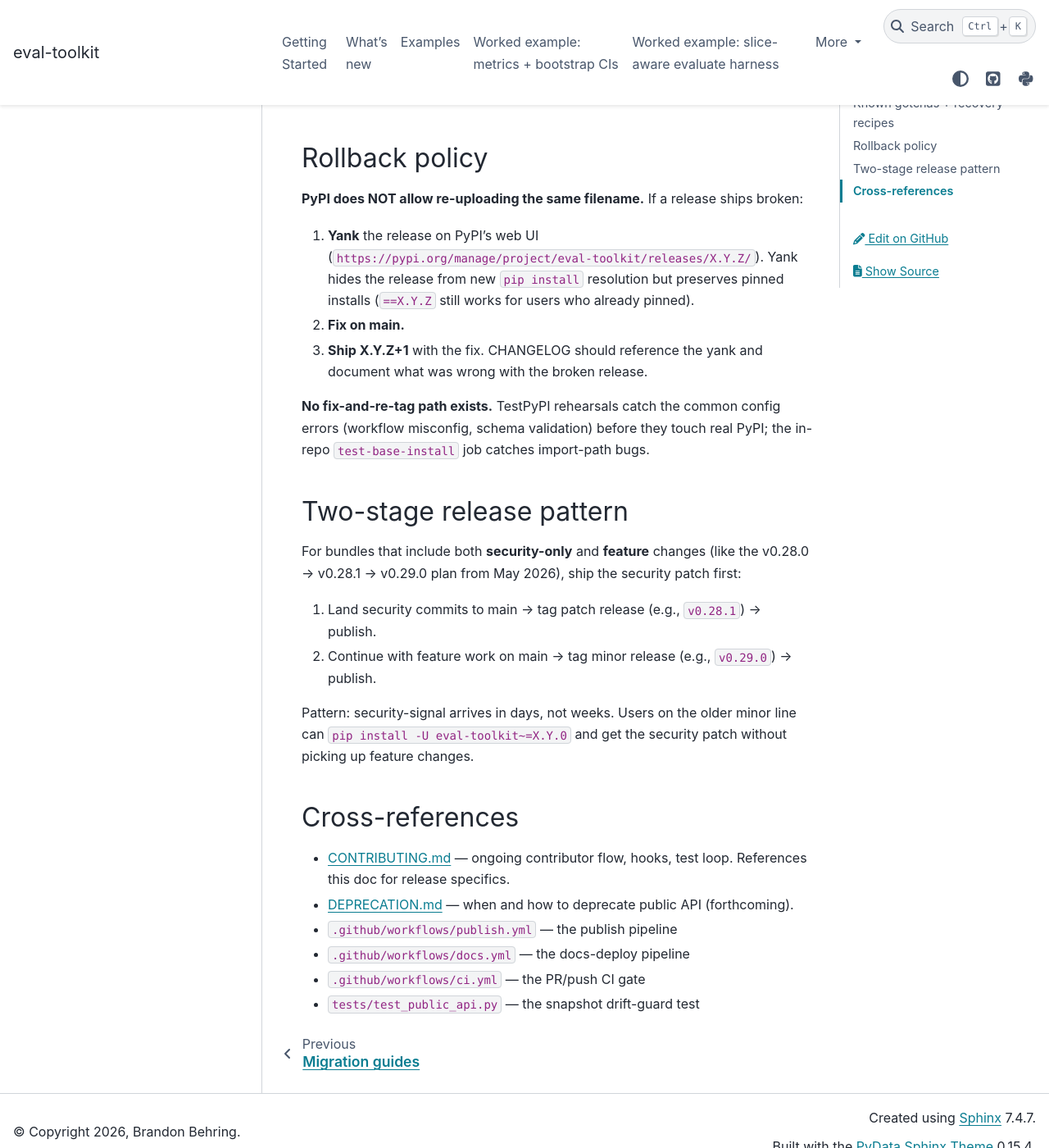
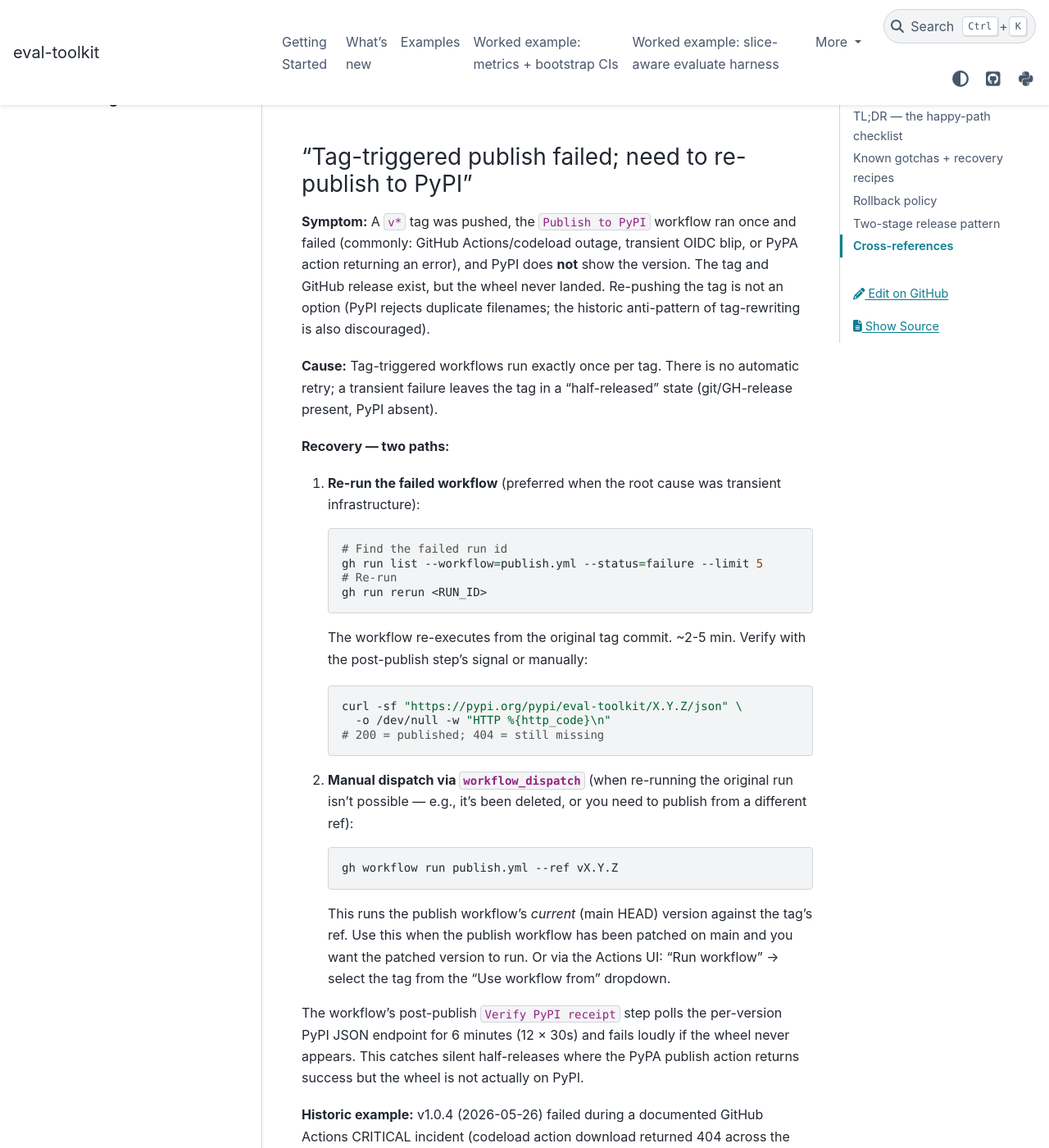
Before and after one commit to brandon-behring/eval-toolkit, a Sphinx documentation site: the page built from docs/source/RELEASING.md, in a window 1280 px wide and 1400 px high, scrolled down 6928 px. Shown: the whole window at 82% size. Built offline with Sphinx 7.4.7 and the PyData theme 0.15.4, drawn with Linux system fonts in a browser that asks for light colours; some of the changed text lies outside the part shown.

Commit message:
release: v1.0.5 — publish workflow hardening (infrastructure-only)
Hardens the release pipeline against the failure mode observed at
v1.0.4, where a documented GitHub Actions CRITICAL incident
(codeload action download failure across the platform) left the
v1.0.4 wheel un-published on PyPI despite a successful tag and
GitHub release.

No library code or public API changes; v1.0.5 wheel is functionally
identical to v1.0.4. This release exists primarily as a dress
rehearsal for the new verification step.

- .github/workflows/publish.yml:
  * Add `workflow_dispatch:` trigger as the recovery path for failed
    tag-triggered runs (one-click manual re-publish via
    `gh workflow run publish.yml --ref vX.Y.Z`).
  * Add post-publish `Verify PyPI receipt` step in publish-pypi:
    polls `pypi.org/pypi/eval-toolkit/<version>/json` for HTTP 200
    over 12 × 30s (6-minute window); fail-loud on miss. Catches
    silent half-releases where pypa/gh-action-pypi-publish exits 0
    but PyPI never receives the wheel.

- docs/source/RELEASING.md:
  * New 'Tag-triggered publish failed' recovery recipe under Known
    gotchas. Documents both `gh run rerun` and `workflow_dispatch`
    paths; references the v1.0.4 incident as the canonical example.

- Bump _version.py 1.0.4 → 1.0.5 + CHANGELOG entry + snapshot regen
  (snapshot drift is the `__version__` value bump only; no API delta).

Notes:
  - setup-uv@v8.1.0 pin intentionally unchanged. The v1.0.4 failure
    was platform-wide codeload, not action-specific; replacing
    setup-uv with curl-install would lose its cache layer + Python
    integration + pyproject version detection and would not have
    prevented the observed failure.
  - Other 5 workflows (ci/codeql/docs/nightlies) intentionally not
    patched; they self-heal on next push, so the SPOF only matters
    for one-shot tag-triggered runs.

Co-Authored-By: Claude Opus 4.7 (1M context) <noreply@anthropic.com>

````diff
--- a/docs/source/RELEASING.md
+++ b/docs/source/RELEASING.md
@@ -293,6 +293,62 @@ workflow patch is at `b7946d4`.
 (not a prerelease string). The workflow handles the prerelease
 suffix at build time.
 
+### "Tag-triggered publish failed; need to re-publish to PyPI"
+
+**Symptom:** A `v*` tag was pushed, the `Publish to PyPI` workflow ran
+once and failed (commonly: GitHub Actions/codeload outage, transient
+OIDC blip, or PyPA action returning an error), and PyPI does **not**
+show the version. The tag and GitHub release exist, but the wheel
+never landed. Re-pushing the tag is not an option (PyPI rejects
+duplicate filenames; the historic anti-pattern of tag-rewriting is
+also discouraged).
+
+**Cause:** Tag-triggered workflows run exactly once per tag. There is
+no automatic retry; a transient failure leaves the tag in a
+"half-released" state (git/GH-release present, PyPI absent).
+
+**Recovery — two paths:**
+
+1. **Re-run the failed workflow** (preferred when the root cause was
+   transient infrastructure):
+   ```bash
+   # Find the failed run id
+   gh run list --workflow=publish.yml --status=failure --limit 5
+   # Re-run
+   gh run rerun <RUN_ID>
+   ```
+   The workflow re-executes from the original tag commit. ~2-5 min.
+   Verify with the post-publish step's signal or manually:
+   ```bash
+   curl -sf "https://pypi.org/pypi/eval-toolkit/X.Y.Z/json" \
+     -o /dev/null -w "HTTP %{http_code}\n"
+   # 200 = published; 404 = still missing
+   ```
+
+2. **Manual dispatch via `workflow_dispatch`** (when re-running the
+   original run isn't possible — e.g., it's been deleted, or you
+   need to publish from a different ref):
+   ```bash
+   gh workflow run publish.yml --ref vX.Y.Z
+   ```
+   This runs the publish workflow's *current* (main HEAD) version
+   against the tag's ref. Use this when the publish workflow has
+   been patched on main and you want the patched version to run.
+   Or via the Actions UI: "Run workflow" → select the tag from
+   the "Use workflow from" dropdown.
+
+The workflow's post-publish `Verify PyPI receipt` step polls the
+per-version PyPI JSON endpoint for 6 minutes (12 × 30s) and fails
+loudly if the wheel never appears. This catches silent half-releases
+where the PyPA publish action returns success but the wheel is not
+actually on PyPI.
+
+**Historic example:** v1.0.4 (2026-05-26) failed during a documented
+GitHub Actions CRITICAL incident (codeload action download returned
+404 across the platform). `gh run rerun` was sufficient once the
+incident was resolved; the `workflow_dispatch` fallback was added in
+v1.0.5 against future variants of this failure mode.
+
 ## Rollback policy
 
 **PyPI does NOT allow re-uploading the same filename.** If a release
--- a/src/eval_toolkit/_version.py
+++ b/src/eval_toolkit/_version.py
@@ -2,4 +2,4 @@
 
 __all__ = ["__version__"]
 
-__version__ = "1.0.4"
+__version__ = "1.0.5"
````
Also changed, not shown: CHANGELOG.md (+47 -0 lines), 2 other files.
